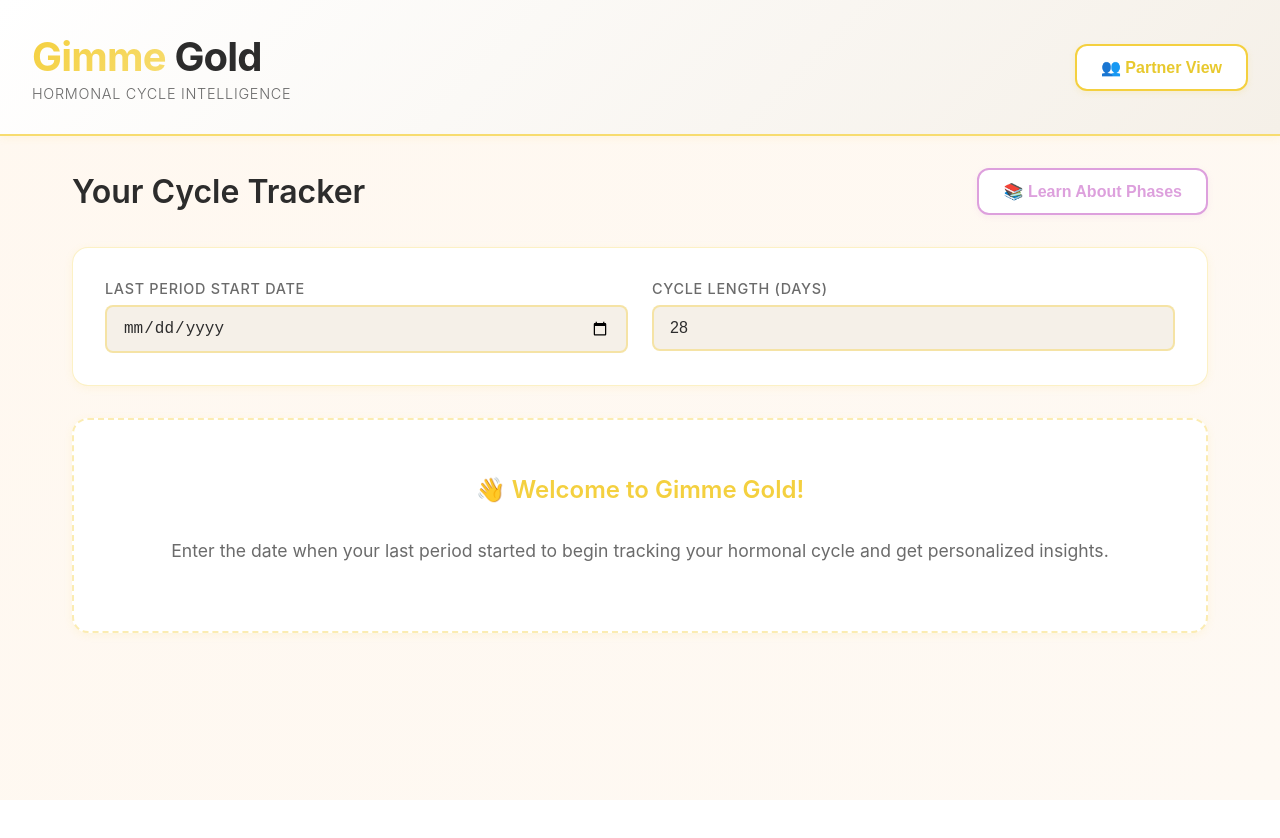
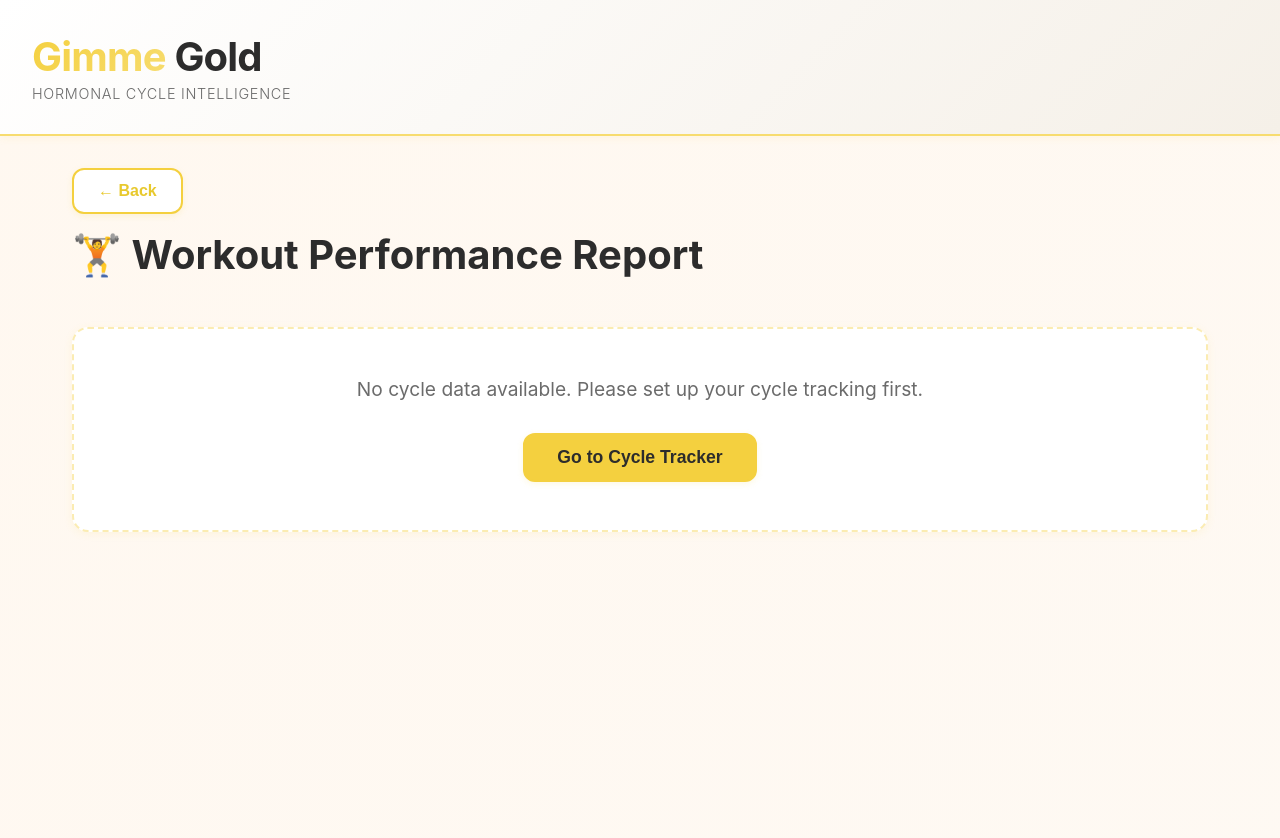
Before and after one commit to bonitodlnorte/gimme-gold, a React (Vite) app: page /workout-report in a window 1280 px wide. Shown: the top 838 px of the page. Before the commit the page ends 800 px from the top, so only its background shows below. Built offline with nearby package versions, Linux system fonts and the light colour scheme.

Commit message:
Add workout report page with routing and scroll-to-top fix

```diff
--- a/package.json
+++ b/package.json
@@ -8,9 +8,10 @@
     "preview": "vite preview"
   },
   "dependencies": {
+    "date-fns": "^2.30.0",
     "react": "^18.2.0",
     "react-dom": "^18.2.0",
-    "date-fns": "^2.30.0"
+    "react-router-dom": "^7.9.5"
   },
   "devDependencies": {
     "@types/react": "^18.2.43",
--- a/src/App.jsx
+++ b/src/App.jsx
@@ -1,6 +1,8 @@
 import { useState, useEffect } from 'react'
+import { Routes, Route, useNavigate, useLocation } from 'react-router-dom'
 import CycleTracker from './components/CycleTracker'
 import PartnerView from './components/PartnerView'
+import WorkoutReportPage from './components/WorkoutReportPage'
 import { getCyclePhase, getDaysInCycle } from './utils/cycleCalculator'
 import './App.css'
 
@@ -14,6 +16,9 @@ function App() {
     const saved = localStorage.getItem('gimmeGold_cycleLength')
     return saved ? parseInt(saved) : 28
   })
+
+  const location = useLocation()
+  const navigate = useNavigate()
 
   useEffect(() => {
     if (lastPeriodDate) {
@@ -32,25 +37,40 @@ function App() {
   const currentPhase = lastPeriodDate ? getCyclePhase(lastPeriodDate, cycleLength) : null
   const daysInCycle = lastPeriodDate ? getDaysInCycle(lastPeriodDate) : 0
 
+  // Hide header toggle on workout report page
+  const showViewToggle = !location.pathname.includes('/workout-report')
+
   return (
     <div className="app">
       <header className="app-header">
         <div className="header-content">
-          <h1 className="app-title">
+          <h1 className="app-title" onClick={() => navigate('/')} style={{ cursor: 'pointer' }}>
             <span className="gold-text">Gimme</span> Gold
           </h1>
           <p className="app-subtitle">Hormonal Cycle Intelligence</p>
         </div>
+        {showViewToggle && (
           <button
             className="view-toggle"
             onClick={() => setIsPartnerView(!isPartnerView)}
           >
             {isPartnerView ? '👤 My View' : '👥 Partner View'}
           </button>
+        )}
       </header>
 
       <main className="app-main">
-        {isPartnerView ? (
+        <Routes>
+          <Route
+            path="/workout-report"
+            element={
+              <WorkoutReportPage />
+            }
+          />
+          <Route
+            path="/"
+            element={
+              isPartnerView ? (
                 <PartnerView
                   lastPeriodDate={lastPeriodDate}
                   cycleLength={cycleLength}
@@ -66,7 +86,10 @@ function App() {
                   currentPhase={currentPhase}
                   daysInCycle={daysInCycle}
                 />
-        )}
+              )
+            }
+          />
+        </Routes>
       </main>
     </div>
   )
--- a/src/components/CycleTracker.jsx
+++ b/src/components/CycleTracker.jsx
@@ -4,7 +4,6 @@ import PhaseCard from './PhaseCard'
 import Recommendations from './Recommendations'
 import CycleVisualization from './CycleVisualization'
 import EducationalContent from './EducationalContent'
-import WorkoutPerformance from './WorkoutPerformance'
 import './CycleTracker.css'
 
 function CycleTracker({
@@ -71,7 +70,6 @@ function CycleTracker({
             cycleLength={cycleLength}
             daysInCycle={daysInCycle}
           />
-          <WorkoutPerformance phase={currentPhase} cycleLength={cycleLength} />
           <Recommendations phase={currentPhase} cycleLength={cycleLength} />
         </>
       )}
--- a/src/components/Recommendations.css
+++ b/src/components/Recommendations.css
@@ -115,6 +115,28 @@
   left: 0;
   color: var(--primary-gold);
   font-weight: 700;
+}
+
+.workout-report-button {
+  width: 100%;
+  margin-top: 1.5rem;
+  padding: 1rem 1.5rem;
+  background: linear-gradient(135deg, var(--accent-green) 0%, rgba(152, 216, 200, 0.8) 100%);
+  border: 2px solid var(--accent-green);
+  border-radius: 12px;
+  color: var(--text-primary);
+  font-size: 1rem;
+  font-weight: 700;
+  cursor: pointer;
+  transition: all 0.3s ease;
+  box-shadow: 0 2px 8px rgba(152, 216, 200, 0.3);
+  text-align: center;
+}
+
+.workout-report-button:hover {
+  background: linear-gradient(135deg, rgba(152, 216, 200, 0.9) 0%, var(--accent-green) 100%);
+  transform: translateY(-2px);
+  box-shadow: 0 4px 16px rgba(152, 216, 200, 0.4);
 }
 
 .fertility-section {
--- a/src/components/Recommendations.jsx
+++ b/src/components/Recommendations.jsx
@@ -1,7 +1,9 @@
+import { useNavigate } from 'react-router-dom'
 import { getPhaseRecommendations, getFertilityInfo } from '../utils/cycleCalculator'
 import './Recommendations.css'
 
 function Recommendations({ phase, cycleLength }) {
+  const navigate = useNavigate()
   const recommendations = getPhaseRecommendations(phase)
   const fertilityInfo = getFertilityInfo(phase, cycleLength)
 
@@ -165,6 +167,17 @@ function Recommendations({ phase, cycleLength }) {
                   ))}
                 </ul>
               </div>
+
+              {category.key === 'exercise' && (
+                <button
+                  className="workout-report-button"
+                  onClick={() => navigate('/workout-report', {
+                    state: { phase, cycleLength }
+                  })}
+                >
+                  🏋️ View Full Workout Performance Report →
+                </button>
+              )}
             </div>
           )
         })}
--- /dev/null
+++ b/src/components/WorkoutReportPage.css
@@ -0,0 +1,86 @@
+.workout-report-page {
+  display: flex;
+  flex-direction: column;
+  gap: 2rem;
+  min-height: 100vh;
+}
+
+.workout-report-header {
+  display: flex;
+  flex-direction: column;
+  gap: 1rem;
+  margin-bottom: 1rem;
+}
+
+.back-button {
+  background: var(--bg-card);
+  border: 2px solid var(--primary-gold);
+  color: var(--primary-gold-dark);
+  padding: 0.75rem 1.5rem;
+  border-radius: 12px;
+  font-size: 1rem;
+  font-weight: 600;
+  cursor: pointer;
+  transition: all 0.3s ease;
+  box-shadow: 0 2px 6px rgba(244, 208, 63, 0.15);
+  align-self: flex-start;
+}
+
+.back-button:hover {
+  background: var(--primary-gold);
+  color: var(--text-primary);
+  transform: translateY(-2px);
+  box-shadow: 0 4px 12px rgba(244, 208, 63, 0.25);
+}
+
+.workout-report-header h1 {
+  font-size: 2.5rem;
+  font-weight: 700;
+  color: var(--text-primary);
+  margin: 0;
+}
+
+.no-data-message {
+  background: var(--bg-card);
+  border: 2px dashed rgba(244, 208, 63, 0.4);
+  border-radius: 16px;
+  padding: 3rem;
+  text-align: center;
+  box-shadow: 0 2px 8px rgba(244, 208, 63, 0.1);
+}
+
+.no-data-message p {
+  font-size: 1.2rem;
+  color: var(--text-secondary);
+  margin-bottom: 2rem;
+}
+
+.primary-button {
+  background: var(--primary-gold);
+  border: 2px solid var(--primary-gold);
+  color: var(--text-primary);
+  padding: 0.75rem 2rem;
+  border-radius: 12px;
+  font-size: 1.1rem;
+  font-weight: 600;
+  cursor: pointer;
+  transition: all 0.3s ease;
+  box-shadow: 0 2px 6px rgba(244, 208, 63, 0.15);
+}
+
+.primary-button:hover {
+  background: var(--primary-gold-dark);
+  transform: translateY(-2px);
+  box-shadow: 0 4px 12px rgba(244, 208, 63, 0.25);
+}
+
+@media (max-width: 768px) {
+  .workout-report-header h1 {
+    font-size: 2rem;
+  }
+
+  .back-button {
+    padding: 0.6rem 1.2rem;
+    font-size: 0.9rem;
+  }
+}
--- /dev/null
+++ b/src/components/WorkoutReportPage.jsx
@@ -0,0 +1,60 @@
+import { useEffect } from 'react'
+import { useNavigate, useLocation } from 'react-router-dom'
+import { getCyclePhase } from '../utils/cycleCalculator'
+import WorkoutPerformance from './WorkoutPerformance'
+import './WorkoutReportPage.css'
+
+function WorkoutReportPage() {
+  const navigate = useNavigate()
+  const location = useLocation()
+  let { phase, cycleLength } = location.state || {}
+
+  // Scroll to top when component mounts or route changes
+  useEffect(() => {
+    window.scrollTo({ top: 0, left: 0, behavior: 'instant' })
+  }, [location.pathname])
+
+  // If no state, try to reconstruct from localStorage (fallback for direct navigation)
+  if (!phase) {
+    const savedDate = localStorage.getItem('gimmeGold_lastPeriodDate')
+    const savedLength = localStorage.getItem('gimmeGold_cycleLength')
+    if (savedDate && savedLength) {
+      const lastPeriodDate = new Date(savedDate)
+      cycleLength = parseInt(savedLength) || 28
+      phase = getCyclePhase(lastPeriodDate, cycleLength)
+    }
+  }
+
+  if (!phase) {
+    return (
+      <div className="workout-report-page">
+        <div className="workout-report-header">
+          <button className="back-button" onClick={() => navigate(-1)}>
+            ← Back
+          </button>
+          <h1>🏋️ Workout Performance Report</h1>
+        </div>
+        <div className="no-data-message">
+          <p>No cycle data available. Please set up your cycle tracking first.</p>
+          <button className="primary-button" onClick={() => navigate('/')}>
+            Go to Cycle Tracker
+          </button>
+        </div>
+      </div>
+    )
+  }
+
+  return (
+    <div className="workout-report-page">
+      <div className="workout-report-header">
+        <button className="back-button" onClick={() => navigate(-1)}>
+          ← Back to Recommendations
+        </button>
+        <h1>🏋️ Full Workout Performance Report</h1>
+      </div>
+      <WorkoutPerformance phase={phase} cycleLength={cycleLength} />
+    </div>
+  )
+}
+
+export default WorkoutReportPage
--- a/src/main.jsx
+++ b/src/main.jsx
@@ -1,10 +1,13 @@
 import React from 'react'
 import ReactDOM from 'react-dom/client'
+import { BrowserRouter } from 'react-router-dom'
 import App from './App'
 import './index.css'
 
 ReactDOM.createRoot(document.getElementById('root')).render(
   <React.StrictMode>
-    <App />
+    <BrowserRouter>
+      <App />
+    </BrowserRouter>
   </React.StrictMode>,
 )
```
Also changed, not shown: 1 other file (tests, documents, lock files or other folders). Lines whose indentation alone changed are shown as unchanged.
